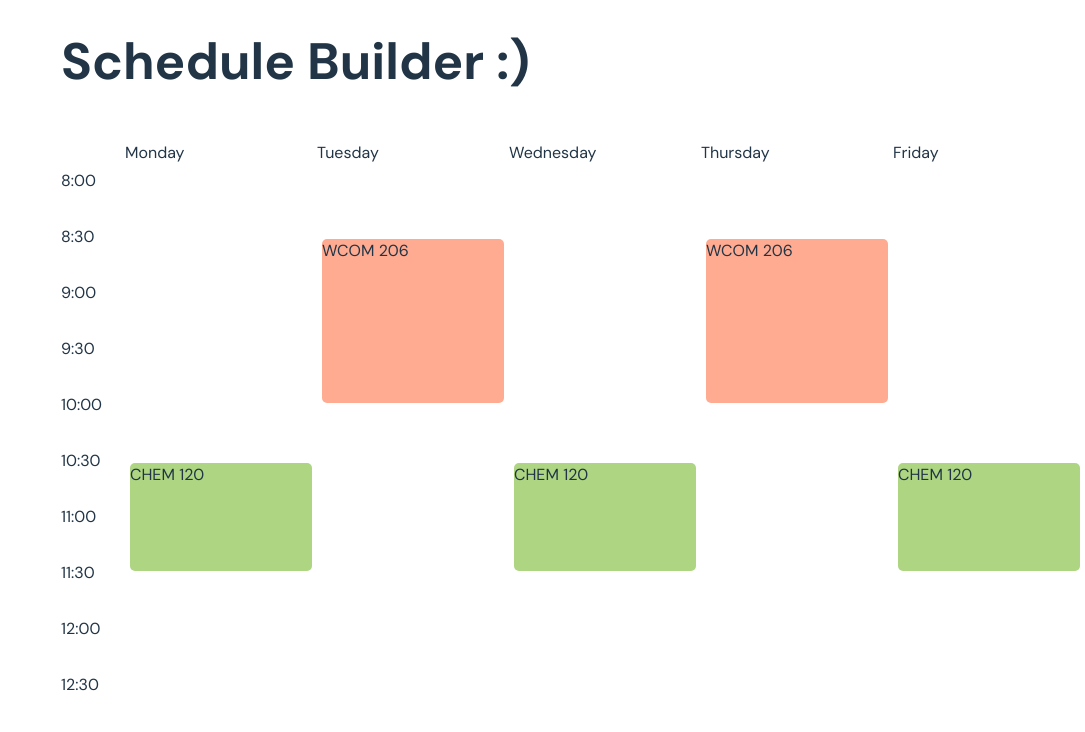
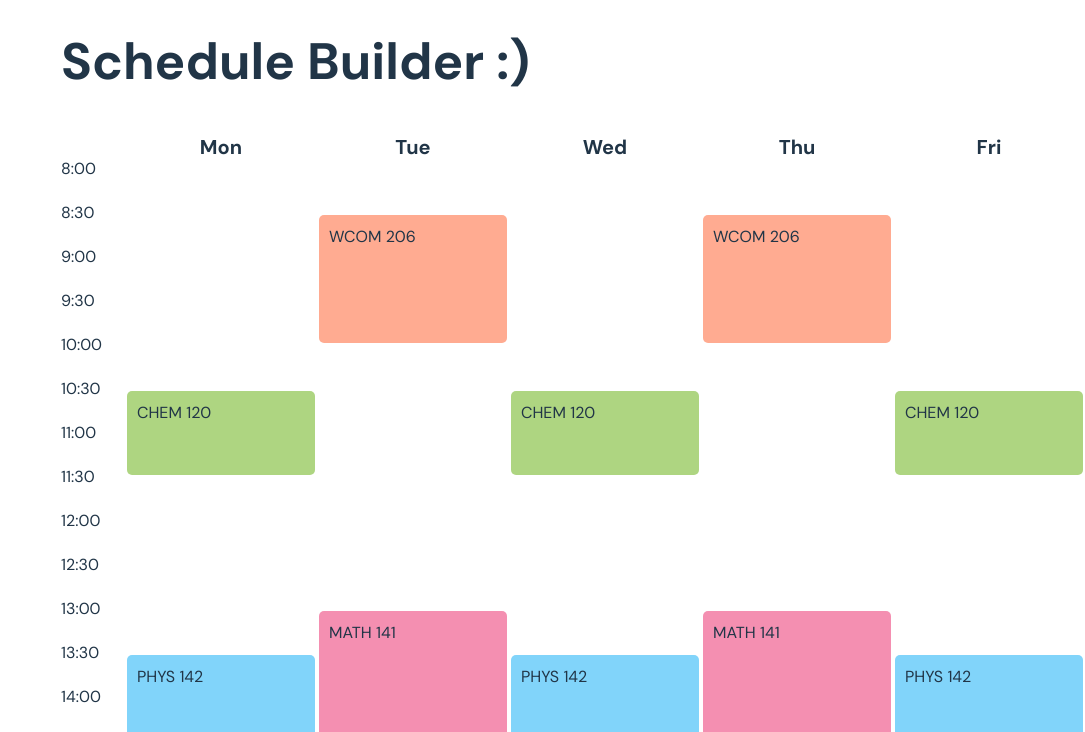
Before and after one commit to jamesbmadden/mchacks10, a React (Vite) app in the folder web/: page / in a window 1280 px wide. Shown: the top 732 px of the page, without its empty margins (195-1280 px from the left). Built offline with nearby package versions, Linux system fonts and the light colour scheme.

Commit message:
updated design

```diff
--- a/web/src/components/Calendar.css
+++ b/web/src/components/Calendar.css
@@ -10,6 +10,10 @@
 
 .calendar-day {
   grid-row: 1;
+  font-size: 20px;
+  font-weight: bold;
+  text-align: center;
+  margin: 10px;
 }
 .calendar-day:nth-child(1) { grid-column: 2;}
 .calendar-day:nth-child(2) { grid-column: 3;}
@@ -29,16 +33,28 @@
 
 .calendar-course {
   background: green;
-  margin: 2px 5px;
+  margin: 2px;
   border-radius: 5px;
+  padding: 10px;
 }
 
 .calendar-gridline {
   position: relative;
   grid-column: 2 / -1;
+
   width: 100%;
   height: 2px;
   background: white;
   opacity: 0.1;
   z-index: -1;
 }
+
+.calendar-vertical-gridline {
+  position: relative;
+  grid-row: 2/-1;
+  width: 2px;
+  height: 100%;
+  background: white;
+  opacity: 0.1;
+  z-index: -1;
+}
--- a/web/src/components/Calendar.tsx
+++ b/web/src/components/Calendar.tsx
@@ -20,11 +20,22 @@
     <div className='calendar' style={{gridTemplateRows: `repeat(${rows + 1}, 1fr)`}}>
 
       {/* row to show each day of the week */}
-      <p className='calendar-day'>Monday</p>
-      <p className='calendar-day'>Tuesday</p>
-      <p className='calendar-day'>Wednesday</p>
-      <p className='calendar-day'>Thursday</p>
-      <p className='calendar-day'>Friday</p>
+      {/* <p className='calendar-day'>Mon</p>
+      <div className='calendar-vertical-gridline'></div>
+      <p className='calendar-day'>Tue</p>
+      <p className='calendar-day'>Wed</p>
+      <p className='calendar-day'>Thu</p>
+      <p className='calendar-day'>Fri</p> */}
+
+
+      {['Mon', 'Tue', 'Wed', 'Thu'].map((day, i) => {
+        return (<>
+          <p className='calendar-day' style={{ gridColumn: i + 2 }}>{ day }</p>
+          <div className='calendar-vertical-gridline' style={{gridColumn: i + 3}}></div>
+        </>)
+      })}
+
+      <p className='calendar-day' style={{ gridColumn: 6 }}>Fri</p>
 
       { /* iterate over all the rows and create a label for the time
             Array.from(...) makes an array rows long that can be iterated over.
```
